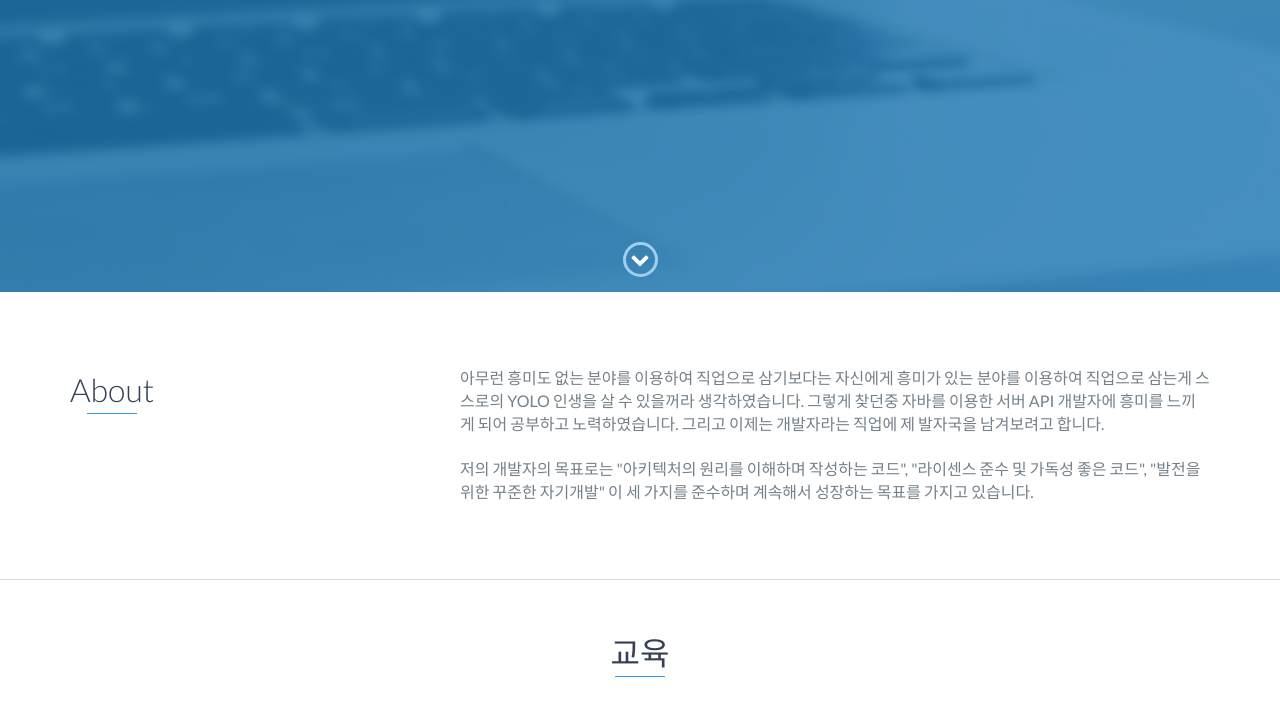
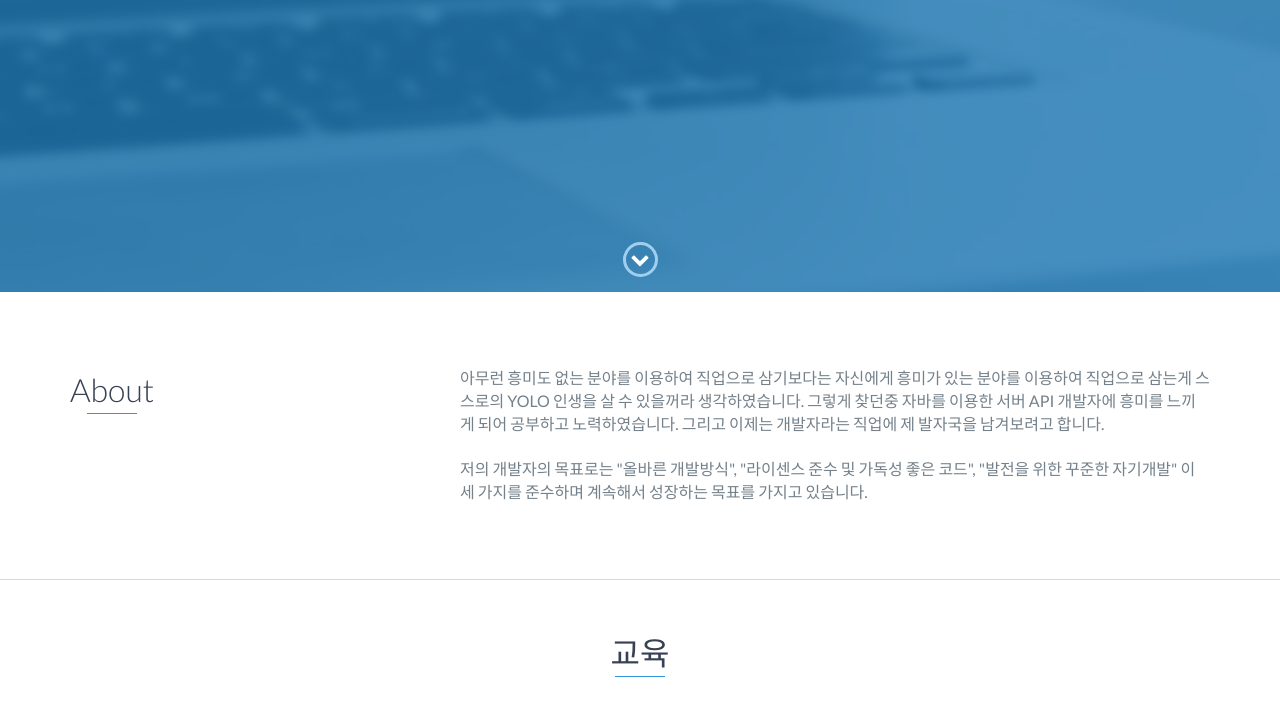
Before and after one commit to hodolee246/portfolio, a website: page index.html in a window 1280 px wide. Shown: the part 508-1209 px from the top of the page. Drawn offline with nearby package versions, Linux system fonts and the light colour scheme.

Commit message:
Update index.html
About 개발목표 수정

```diff
--- a/index.html
+++ b/index.html
@@ -71,7 +71,7 @@
                         아무런 흥미도 없는 분야를 이용하여 직업으로 삼기보다는 자신에게 흥미가 있는 분야를 이용하여 직업으로 삼는게 스스로의 YOLO 인생을 살 수 있을꺼라 생각하였습니다. 그렇게 찾던중 자바를 이용한 서버 API 개발자에 흥미를 느끼게 되어 공부하고 노력하였습니다. 그리고 이제는 개발자라는 직업에 제 발자국을 남겨보려고 합니다.
                         <br>
                         <br>
-                        저의 개발자의 목표로는 "아키텍처의 원리를 이해하며 작성하는 코드", "라이센스 준수 및 가독성 좋은 코드", "발전을 위한 꾸준한 자기개발" 이 세 가지를 준수하며 계속해서 성장하는 목표를 가지고 있습니다.
+                        저의 개발자의 목표로는 "올바른 개발방식", "라이센스 준수 및 가독성 좋은 코드", "발전을 위한 꾸준한 자기개발" 이 세 가지를 준수하며 계속해서 성장하는 목표를 가지고 있습니다.
                     </p>
                 </div>
             </div>
```
